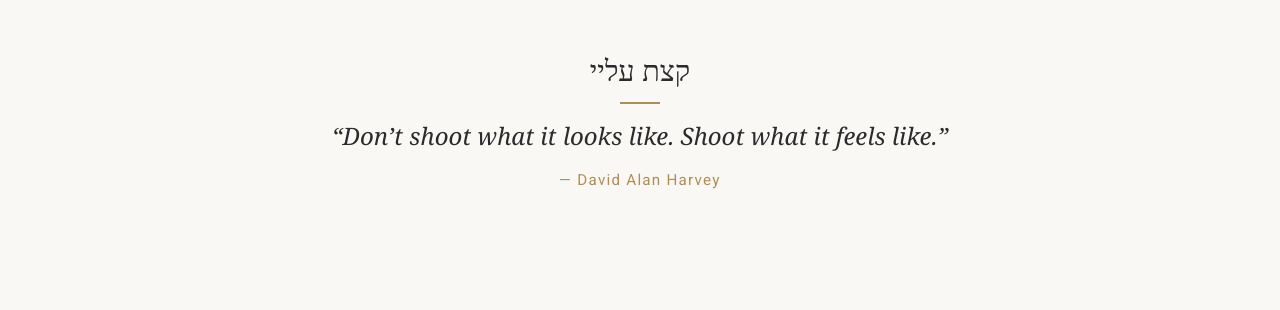
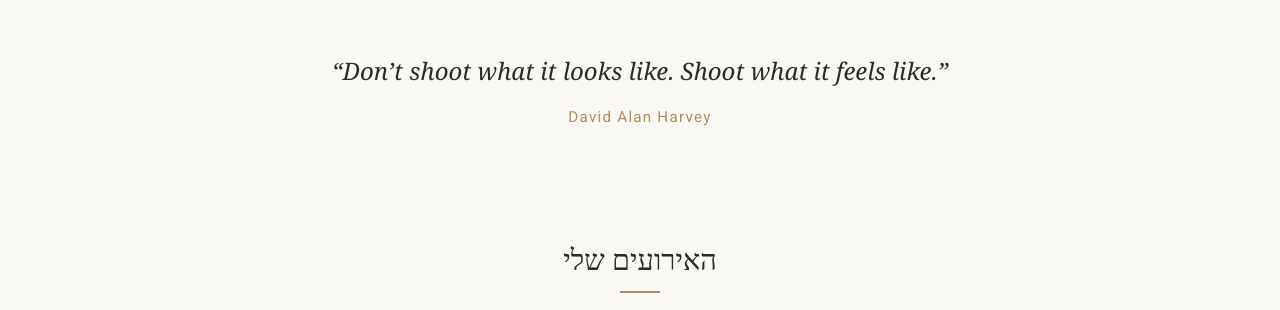
Before and after one commit to amitsisso1-ctrl/amitsisso1-ctrl.github.io, a plain HTML site: page index.html in a window 1280 px wide. Shown: the part 408-718 px from the top of the page. Drawn offline with Linux system fonts and the light colour scheme; a web font is replaced by a local one.

Commit message:
Remove About me heading and center quote author
Co-Authored-By: Claude Opus 5.5 <noreply@anthropic.com>

```diff
--- a/index.html
+++ b/index.html
@@ -39,9 +39,8 @@
 
   <main>
 
-    <!-- ===== 2. ABOUT ME ===== -->
+    <!-- ===== 2. QUOTE ===== -->
     <section class="about">
-      <h2>קצת עליי</h2>
       <!-- Quote (kept in English, its original language) -->
       <blockquote class="quote" lang="en" dir="ltr">
         <p>“Don’t shoot what it looks like. Shoot what it feels like.”</p>
--- a/style.css
+++ b/style.css
@@ -128,13 +128,14 @@ section {
 }
 
 .quote cite {
+  display: block;          /* own line, centered under the quote */
+  text-align: center;
+  margin-top: 16px;
   color: var(--gold);
   font-style: normal;
   font-size: 0.95rem;
   letter-spacing: 0.08em;
 }
-
-.quote cite::before { content: "— "; }
 
 /* ---- Events I shoot ---- */
 .events ul {
```
Also changed, not shown: en/index.html (+1 -2 lines), 1 other file.
